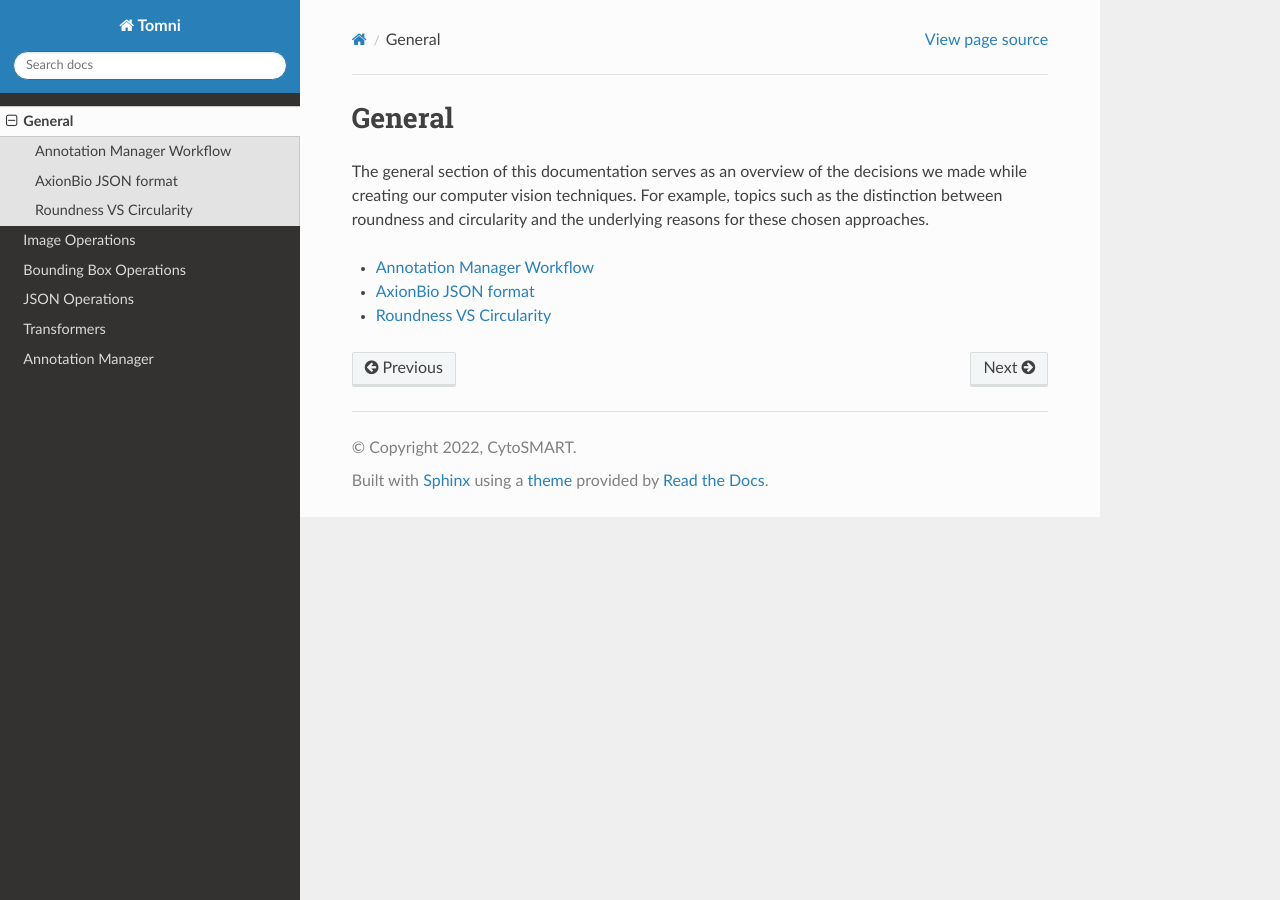
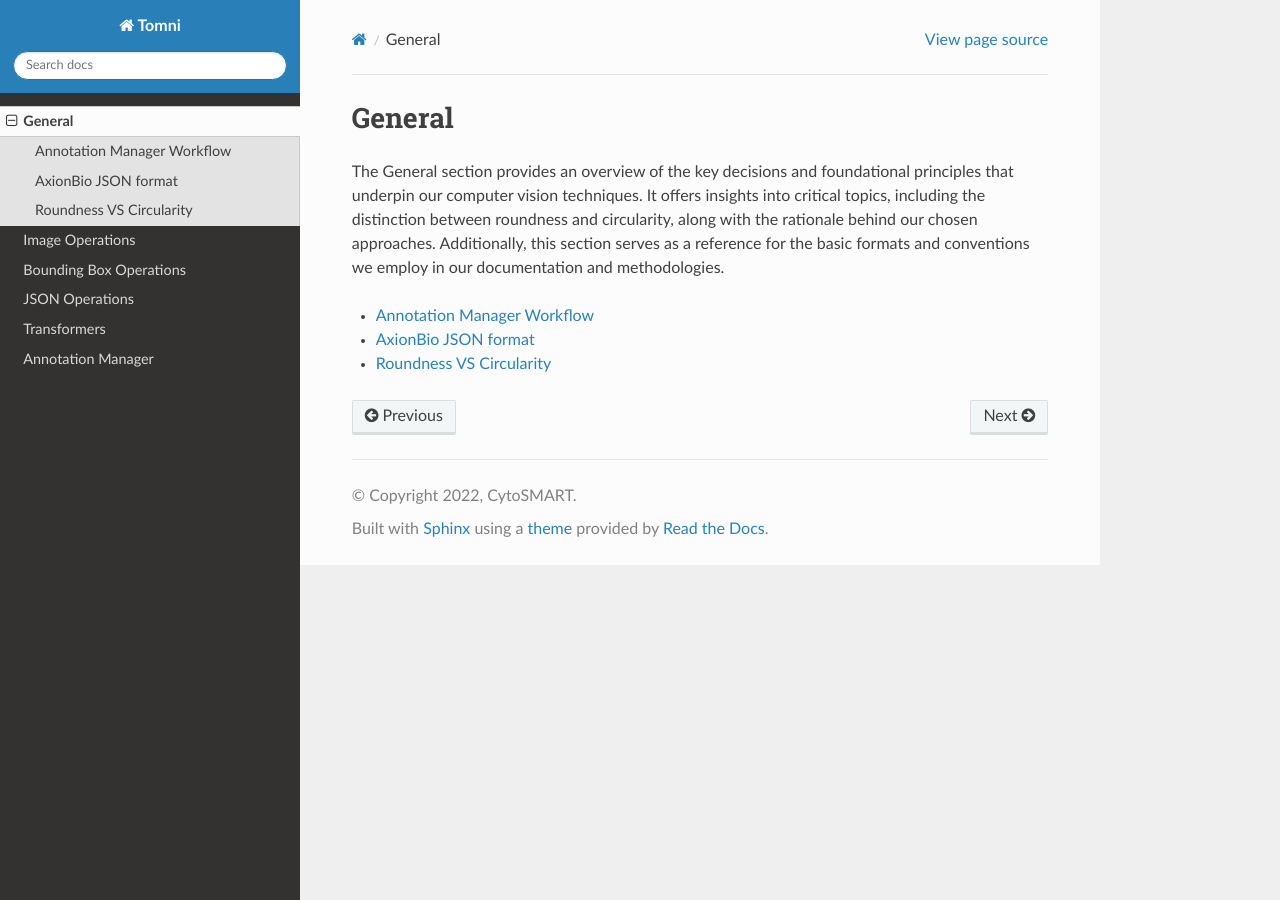
Before and after one commit to cytosmart-bv/tomni, a Sphinx documentation site: the page built from docs/general.rst, in a window 1280 px wide. Built offline with Sphinx 7.4.7 and the Read the Docs theme 2.0.0, drawn with Linux system fonts in a browser that asks for light colours; pages that are not in the unit, such as notebooks, are missing from menus.

```diff
--- a/docs/functions/json_operations/scale_json.rst
+++ b/docs/functions/json_operations/scale_json.rst
@@ -1,4 +1,4 @@
-Scale JSON
+Scale
 =================================
 
 .. automodule:: tomni.json_operations
--- a/docs/functions/json_operations/summary_json.rst
+++ b/docs/functions/json_operations/summary_json.rst
@@ -1,4 +1,4 @@
-Summary JSON
+Summary
 =================================
 
 .. automodule:: tomni.json_operations
--- a/docs/functions/polygon_downsampling/iterative_downsampling.rst
+++ b/docs/functions/polygon_downsampling/iterative_downsampling.rst
@@ -1,4 +1,4 @@
-Iterative Downsampling
+Polygon Downsampling
 =================================
 
 .. automodule:: tomni.polygon_downsampling
--- a/docs/general.rst
+++ b/docs/general.rst
@@ -1,8 +1,8 @@
 General
 ================
-The general section of this documentation serves as an overview of the decisions we made while creating our computer vision techniques.
-For example, topics such as the distinction between roundness and circularity and the underlying reasons for these chosen approaches.
-
+The General section provides an overview of the key decisions and foundational principles that underpin our computer vision techniques.
+It offers insights into critical topics, including the distinction between roundness and circularity, along with the rationale behind our chosen approaches.
+Additionally, this section serves as a reference for the basic formats and conventions we employ in our documentation and methodologies.
 
 .. toctree::
    :maxdepth: 1
--- a/docs/image_operations.rst
+++ b/docs/image_operations.rst
@@ -8,6 +8,7 @@ These functions are explicitly intended for direct application to images, granti
    :maxdepth: 1
 
    functions/illumination_correction/absolute_difference
+   functions/illumination_correction/fluo_tophat
    functions/img_dim/img_dim
    functions/img_paste/img_paste
    functions/illumination_correction/relative_difference
```
Also changed, not shown: docs/functions/illumination_correction/fluo_tophat.rst (+6 -1 lines), 1 other file.
